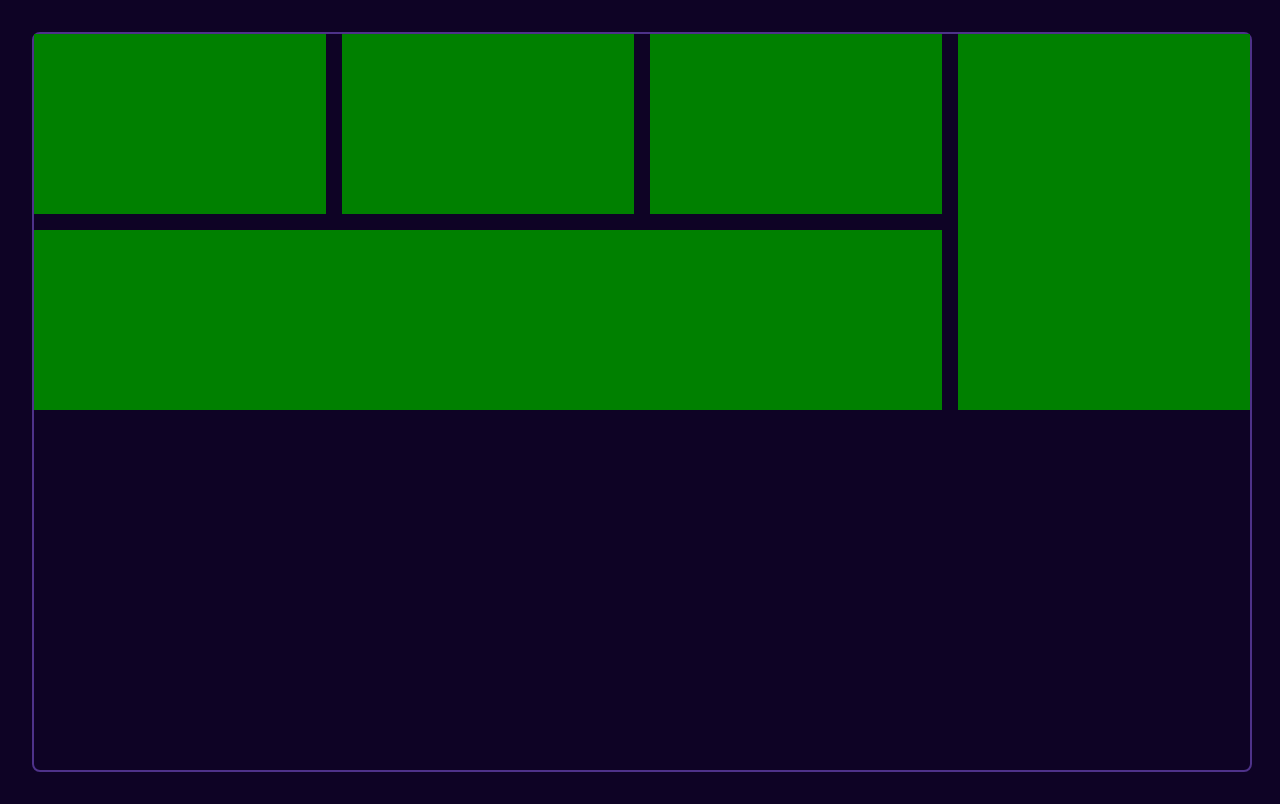
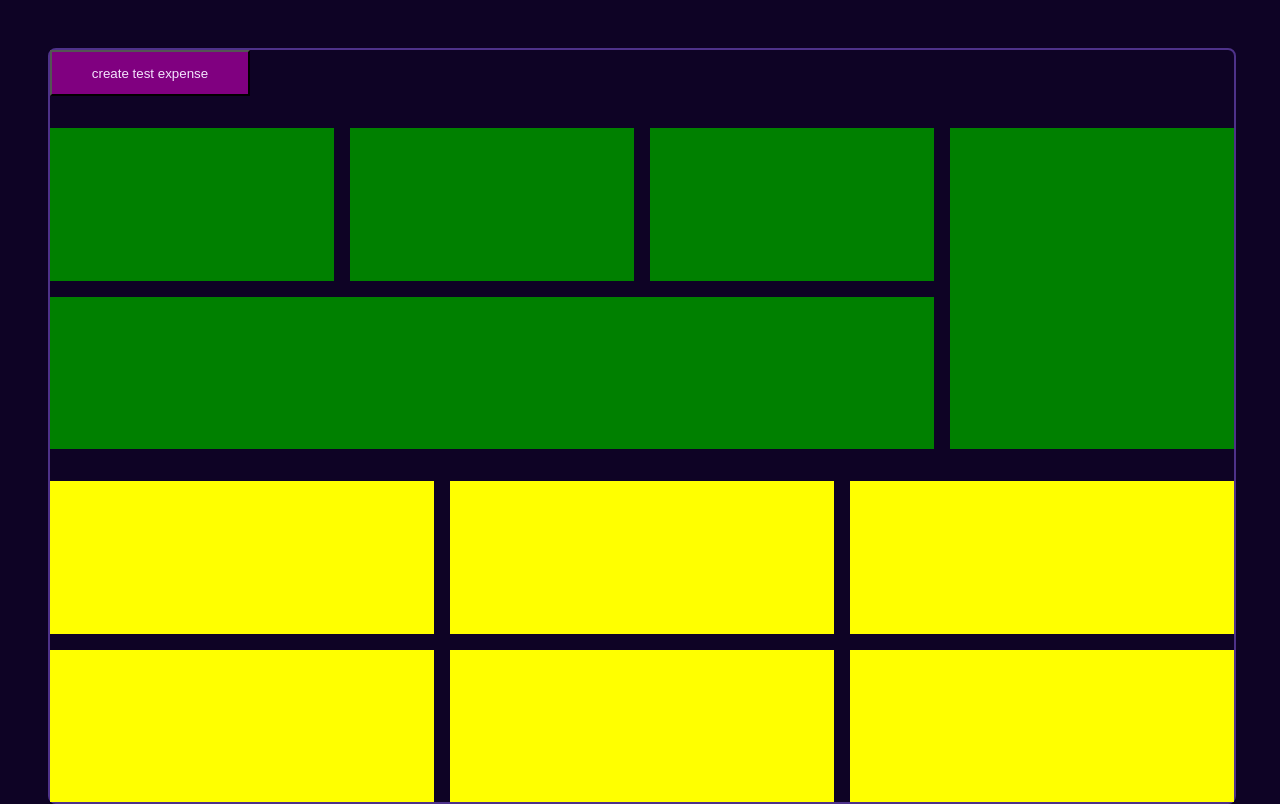
Before and after one commit to Andres191200/expenses-app, a Next.js app: page / in a window 1280 px wide. Built offline with nearby package versions, Linux system fonts and the light colour scheme.

Commit message:
added test button for creating a test expense on the prisma db

```diff
--- /dev/null
+++ b/src/actions/actions.ts
@@ -0,0 +1,15 @@
+"use server";
+
+import { prisma } from "@/lib/prisma";
+
+async function createTestExpense() {
+  "use server";
+  await prisma.expense.create({
+    data: {
+      title: "expense test",
+      value: 500,
+    },
+  });
+}
+
+export { createTestExpense };
--- a/src/app/page.tsx
+++ b/src/app/page.tsx
@@ -1,9 +1,13 @@
+"use client";
+import { createTestExpense } from "@/actions/actions";
 import styles from "@/app/styles.module.scss";
 
 export default function Home() {
+
   return (
     <div className={styles.homePage}>
       <div className={styles.mainGridLayout}>
+        <button onClick={createTestExpense} style={{height: '100px', width: '200px', backgroundColor: 'purple'}}>create test expense</button>
         <div className={styles.headerGrid}>
           <div className={styles.mainExpensesCost} />
           <div className={styles.monthlyExpensesCost} />
--- a/src/app/styles.module.scss
+++ b/src/app/styles.module.scss
@@ -1,16 +1,22 @@
 .homePage {
-  padding: var(--spacing-md);
+  padding: var(--spacing-lg) var(--spacing-lg) 0 var(--spacing-lg);
   box-sizing: border-box;
   height: 100vh;
-  width: 100vw;
+  // width: 100vw;
 }
 
 .mainGridLayout {
-  display: grid;
+  display: flex;
+  flex-direction: column;
+  gap:var(--spacing-md);
   height: 100%;
   width: 100%;
   border: 2px solid var(--border);
   border-radius: var(--border-radius-sm);
+}
+
+.headerGrid, .expensesGrid{
+  height: 100%;
 }
 
 .headerGrid {
@@ -38,3 +44,13 @@
     grid-area: highestExpenseCost;
   }
 }
+
+.expensesGrid{
+  display: grid;
+  gap:var(--spacing-sm);
+  grid-template-columns: repeat(auto-fill, minmax(300px, 1fr));
+
+  & > div{
+    background-color: yellow;
+  }
+}
```
Also changed, not shown: 2 other files (tests, documents, lock files or other folders).
